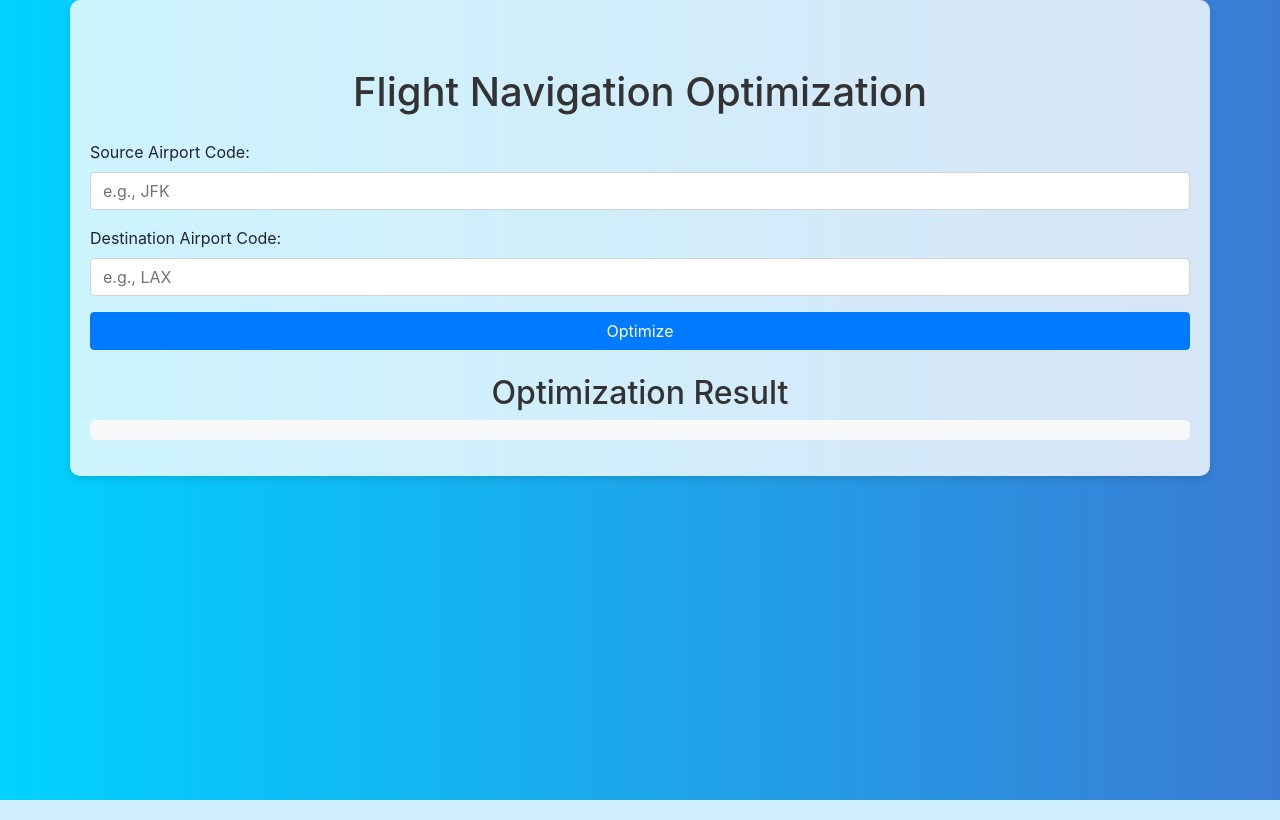
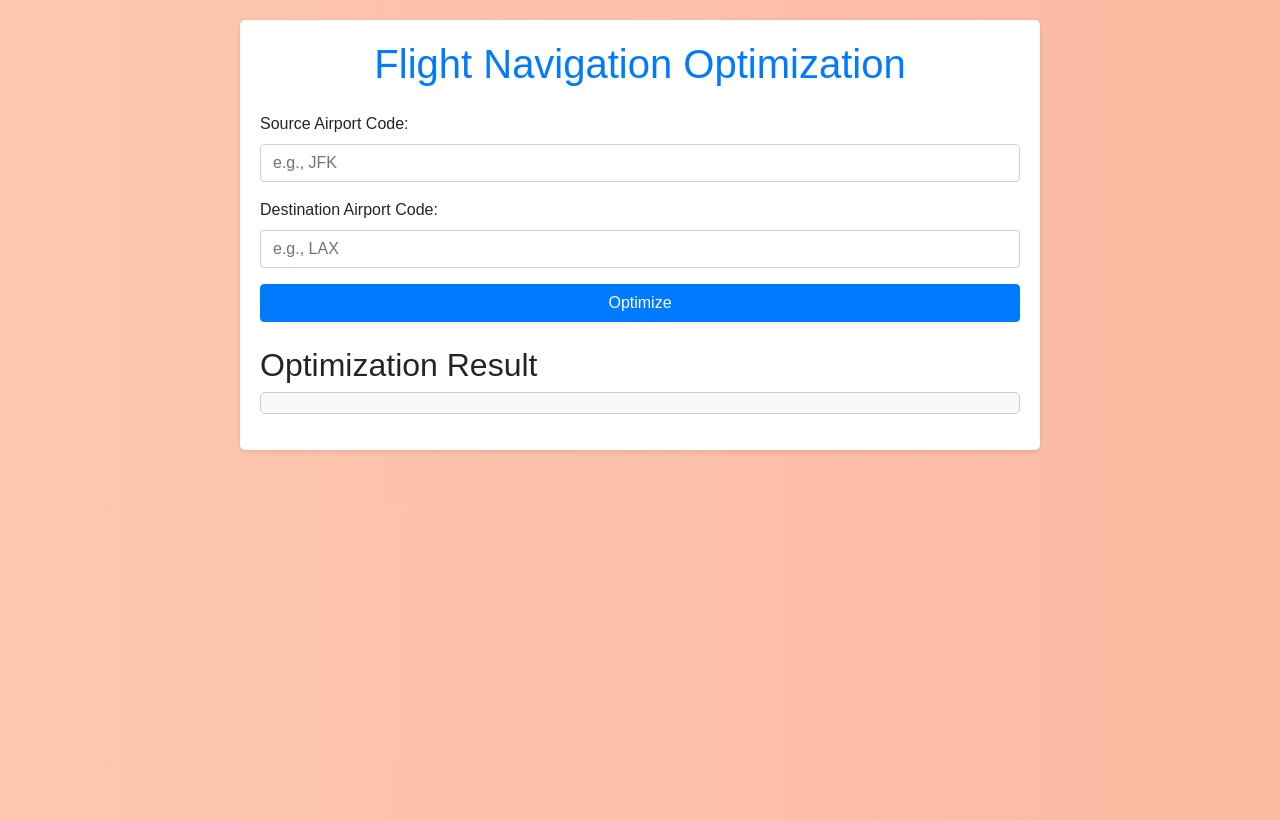
Before and after one commit to jaiswal-adarsh/aerothon_6.0_team_skyhawks, a Flask app: page / in a window 1280 px wide. Run offline with Flask 3, Linux system fonts and the light colour scheme; some libraries are stand-ins or nearby versions.

Commit message:
Initial Project Commit

```diff
--- a/app.py
+++ b/app.py
@@ -43,14 +43,23 @@ def calculate_composite_risk(weather_df, flight_df):
                                    merged_df['wind_speed'] + merged_df['num_flights']) / 4
     return merged_df['composite_risk'].values
 
+# Calculate route cost considering both distance and composite risk
+def calculate_route_cost(route, distances, risks):
+    cost = 0
+    for i in range(len(route) - 1):
+        cost += distances[route[i]][route[i + 1]] + risks[route[i]][route[i + 1]]
+    return cost
+
 # ACO algorithm implementation
 def ant_colony_optimization(num_nodes, distances, risks, pheromones, heuristics, N, T, alpha, beta, rho, Q):
     best_route = None
     best_cost = float('inf')
+    best_reasons = []
 
     for t in range(T):
         all_routes = []
         all_costs = []
+        all_reasons = []
 
         for _ in range(N):
             route = []
@@ -58,6 +67,7 @@ def ant_colony_optimization(num_nodes, distances, risks, pheromones, heuristics,
             current_node = random.randint(0, num_nodes - 1)
             route.append(current_node)
             visited.add(current_node)
+            reasons = []
 
             while len(visited) < num_nodes:
                 probabilities = []
@@ -75,13 +85,21 @@ def ant_colony_optimization(num_nodes, distances, risks, pheromones, heuristics,
                 visited.add(next_node)
                 current_node = next_node
 
+                # Calculate reasons for choosing the current node
+                reasons.append({
+                    'node': next_node,
+                    'reason': 'Good weather conditions' if risks[current_node][next_node] < 0.5 else 'Avoiding bad weather'
+                })
+
             route_cost = calculate_route_cost(route, distances, risks)
             all_routes.append(route)
             all_costs.append(route_cost)
+            all_reasons.append(reasons)
 
             if route_cost < best_cost:
                 best_route = route
                 best_cost = route_cost
+                best_reasons = reasons
 
         # Evaporate pheromones
         pheromones *= (1 - rho)
@@ -91,25 +109,20 @@ def ant_colony_optimization(num_nodes, distances, risks, pheromones, heuristics,
             for i in range(len(route) - 1):
                 pheromones[route[i]][route[i + 1]] += Q / cost
 
-    return best_route, best_cost
+    return best_route, best_cost, best_reasons
 
-# Calculate route cost considering both distance and composite risk
-def calculate_route_cost(route, distances, risks):
-    cost = 0
-    for i in range(len(route) - 1):
-        cost += distances[route[i]][route[i + 1]] + risks[route[i]][route[i + 1]]
-    return cost
-
+# Route for the index page
 @app.route('/')
 def index():
     return render_template('index.html')
 
+# Route for optimization
 @app.route('/optimize', methods=['POST'])
 def optimize():
     source_code = request.form['source_code']
     destination_code = request.form['destination_code']
-    num_nodes = N
-    iterations = T
+    num_nodes = N or int(request.form['num_nodes'])
+    iterations = T or int(request.form['iterations'])
 
     # Fetch flight data
     flight_data = fetch_flight_data_aviationstack(aviationstack_api_key, source_code, destination_code)
@@ -125,10 +138,11 @@ def optimize():
     pheromones = np.ones((num_nodes, num_nodes)) / num_nodes
     heuristics = 1 / (distances + 1e-10)
 
-    best_route, best_cost = ant_colony_optimization(num_nodes, distances, composite_risk, pheromones, heuristics, N, iterations, alpha, beta, rho, Q)
+    best_route, best_cost, best_reasons = ant_colony_optimization(num_nodes, distances, composite_risk, pheromones, heuristics, N, iterations, alpha, beta, rho, Q)
 
     result = {
-        'best_route': best_route
+        'best_route': best_route,
+        'best_reasons': best_reasons
     }
 
     return jsonify(result)
--- a/templates/index.html
+++ b/templates/index.html
@@ -7,25 +7,36 @@
     <link rel="stylesheet" href="https://maxcdn.bootstrapcdn.com/bootstrap/4.0.0/css/bootstrap.min.css">
     <style>
         body {
-            background: linear-gradient(to right, #00d2ff, #3a7bd5);
-            animation: gradient 15s ease infinite;
+            font-family: Arial, sans-serif;
+            animation: color-change 10s infinite alternate;
+            background-image: linear-gradient(to right, #ffecd2 0%, #fcb69f 100%);
+            background-size: 400% 400%;
+            height: 100vh;
+            overflow-y: scroll;
         }
 
-        @keyframes gradient {
-            0% { background-position: 0% 50%; }
-            50% { background-position: 100% 50%; }
-            100% { background-position: 0% 50%; }
+        @keyframes color-change {
+            0% {
+                background-position: 0% 50%;
+            }
+            100% {
+                background-position: 100% 50%;
+            }
         }
 
         .container {
-            background-color: rgba(255, 255, 255, 0.8);
+            max-width: 800px;
+            margin: 0 auto;
             padding: 20px;
-            border-radius: 10px;
-            box-shadow: 0 4px 6px rgba(0, 0, 0, 0.1);
+            border-radius: 5px;
+            box-shadow: 0 2px 5px rgba(0, 0, 0, 0.1);
+            background-color: #fff;
+            margin-top: 20px;
+            margin-bottom: 20px;
         }
 
-        h1, h2 {
-            color: #333;
+        h1 {
+            color: #007bff;
             text-align: center;
         }
 
@@ -40,15 +51,15 @@
         #result {
             background-color: #f8f9fa;
             padding: 10px;
+            border: 1px solid #ccc;
             border-radius: 5px;
-            overflow: auto;
-            max-height: 300px;
+            overflow-x: auto;
         }
     </style>
 </head>
 <body>
     <div class="container">
-        <h1 class="mt-5">Flight Navigation Optimization</h1>
+        <h1>Flight Navigation Optimization</h1>
         <form id="optimize-form" class="mt-4">
             <div class="form-group">
                 <label for="source_code">Source Airport Code:</label>
```
